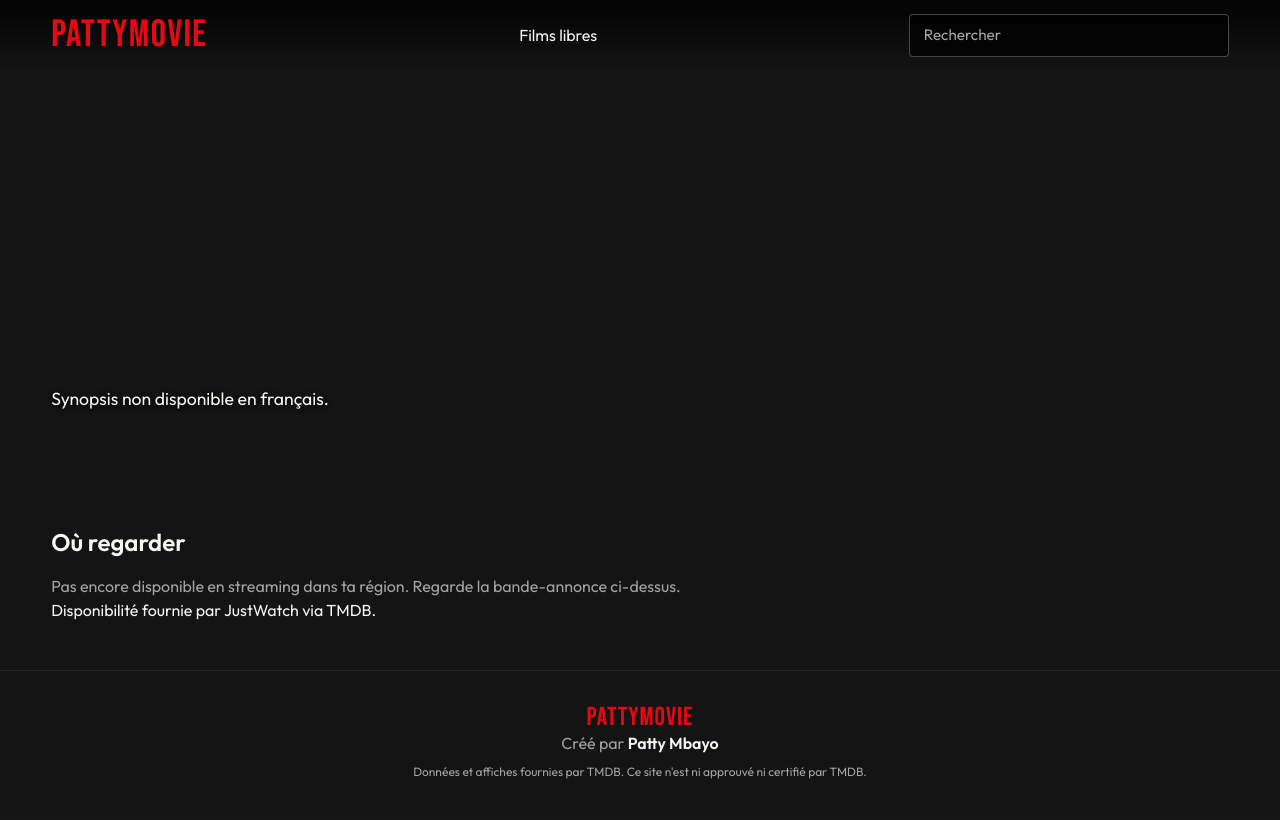
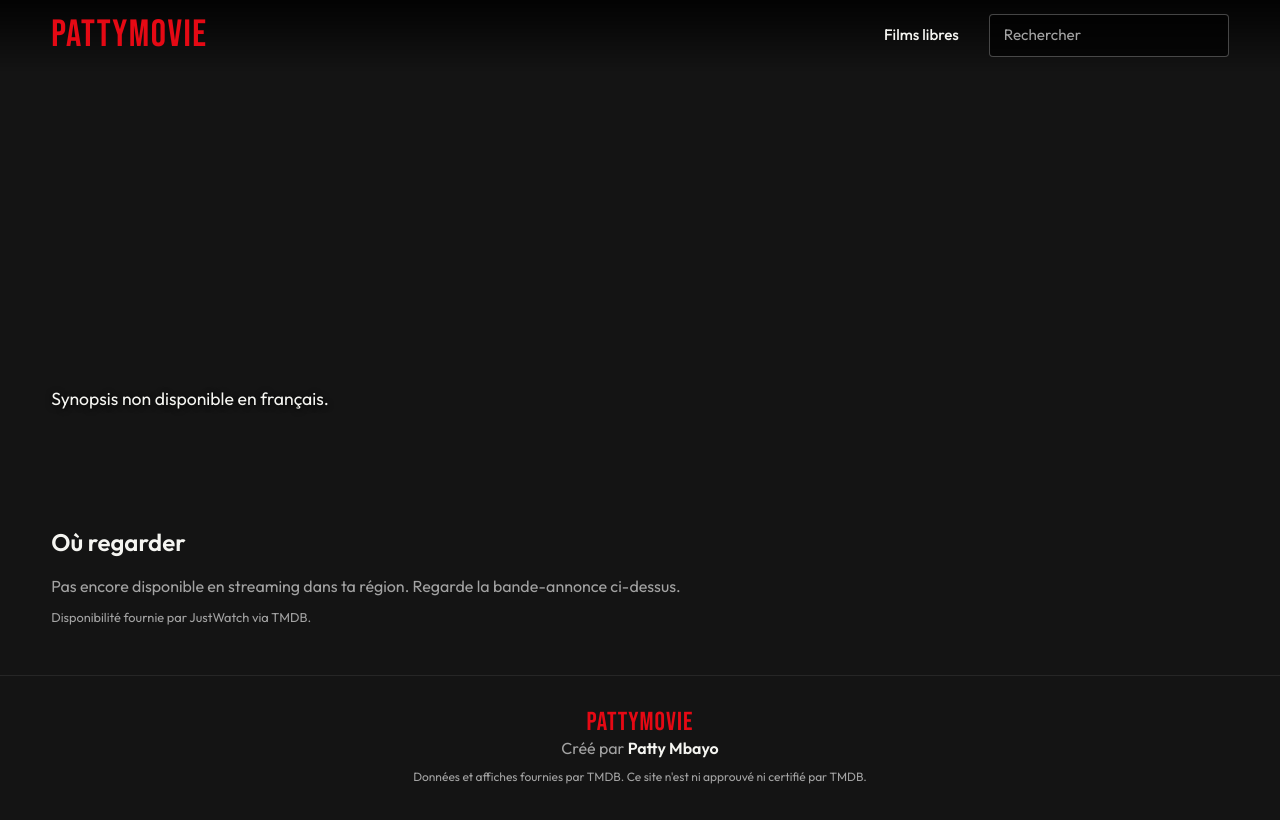
Before and after one commit to shelby276/pattymovie, a Flask app: template templates/detail.html in a window 1280 px wide. Before the commit the page ends 779 px from the top, so only its background shows below. Run offline with Flask 3, Linux system fonts and the light colour scheme; the template is opened without the code that fills it, so the values that code supplies are empty.

Commit message:
Add new styles for navigation and provider sections

```diff
--- a/static/style.css
+++ b/static/style.css
@@ -62,3 +62,11 @@ a{color:inherit;text-decoration:none}
 .foot strong{color:var(--text)}
 .foot .credit{font-size:.75rem;margin-top:8px}
 @media (prefers-reduced-motion:reduce){*{transition:none!important;scroll-behavior:auto!important}}
+
+.navlink{margin-left:auto;margin-right:14px;font-weight:500;font-size:.95rem}
+.navlink:hover{color:var(--muted)}
+.search input{width:min(34vw,240px)}
+.providers{display:flex;flex-wrap:wrap;gap:10px;margin:6px 0 14px}
+.providers img{width:48px;height:48px;border-radius:10px}
+.prov-label{color:var(--muted);font-size:.9rem}
+.legal{font-size:.8rem;color:var(--muted);margin-top:10px}
```
